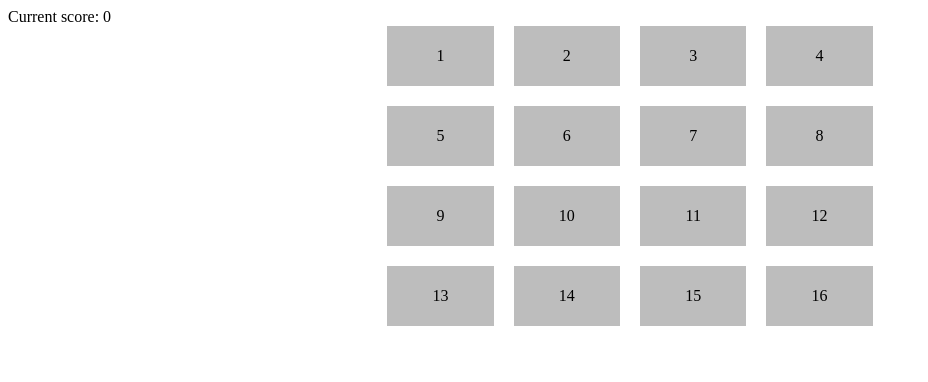
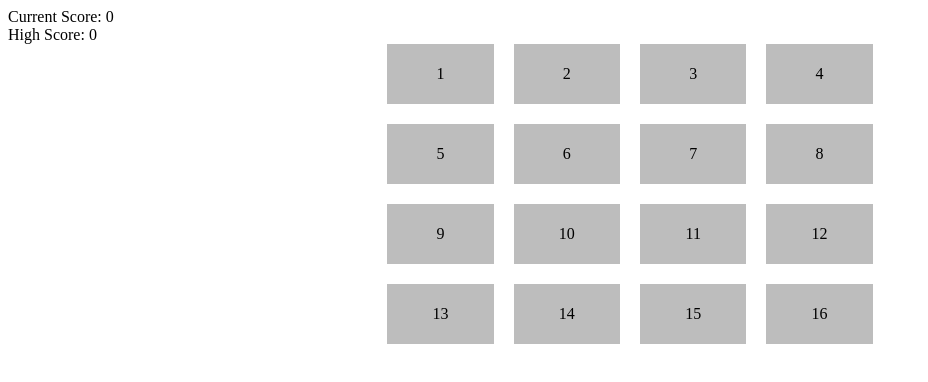
Before and after one commit to KlayClarke/memory-card-game, a React (Create React App) app: page / in a window 1280 px wide. Shown: the top 382 px of the page, without its empty margins (0-928 px from the left). Built offline with nearby package versions, Linux system fonts and the light colour scheme.

Commit message:
if user clicks on card that has been clicked previously, check if user score is high score of session - if so, set high score to user current score before resetting current score to 0

```diff
--- a/src/App.js
+++ b/src/App.js
@@ -25,11 +25,18 @@ const Cards = (props) => {
     return array;
   }
 
+  function checkForHighScore() {
+    if (currentScore > highScore) {
+      setHighScore(currentScore);
+    }
+  }
+
   function currentScoreIncrement(e) {
     if (!clickedCards.includes(e.target.id)) {
       setCurrentScore(currentScore + 1);
       setClickedCards([...clickedCards, e.target.id]);
     } else {
+      checkForHighScore();
       setCurrentScore(0);
       setClickedCards([]);
     }
@@ -46,7 +53,10 @@ const Cards = (props) => {
 
   return (
     <div>
-      <div id="score">Current score: {currentScore}</div>
+      <div id="score">
+        Current Score: {currentScore} <br />
+        High Score: {highScore}
+      </div>
       <div id="grid-container">
         <div id="cards-grid">
           {cards.map((card) => (
```
